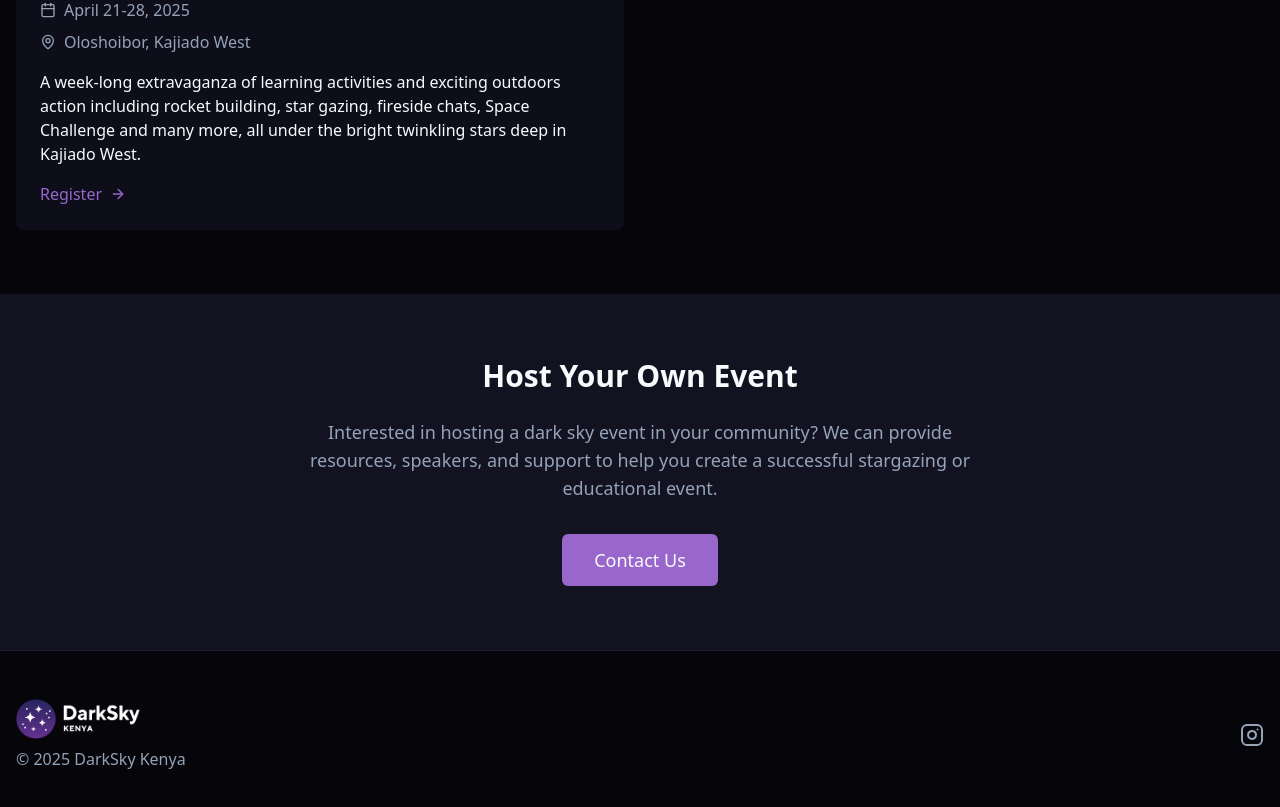
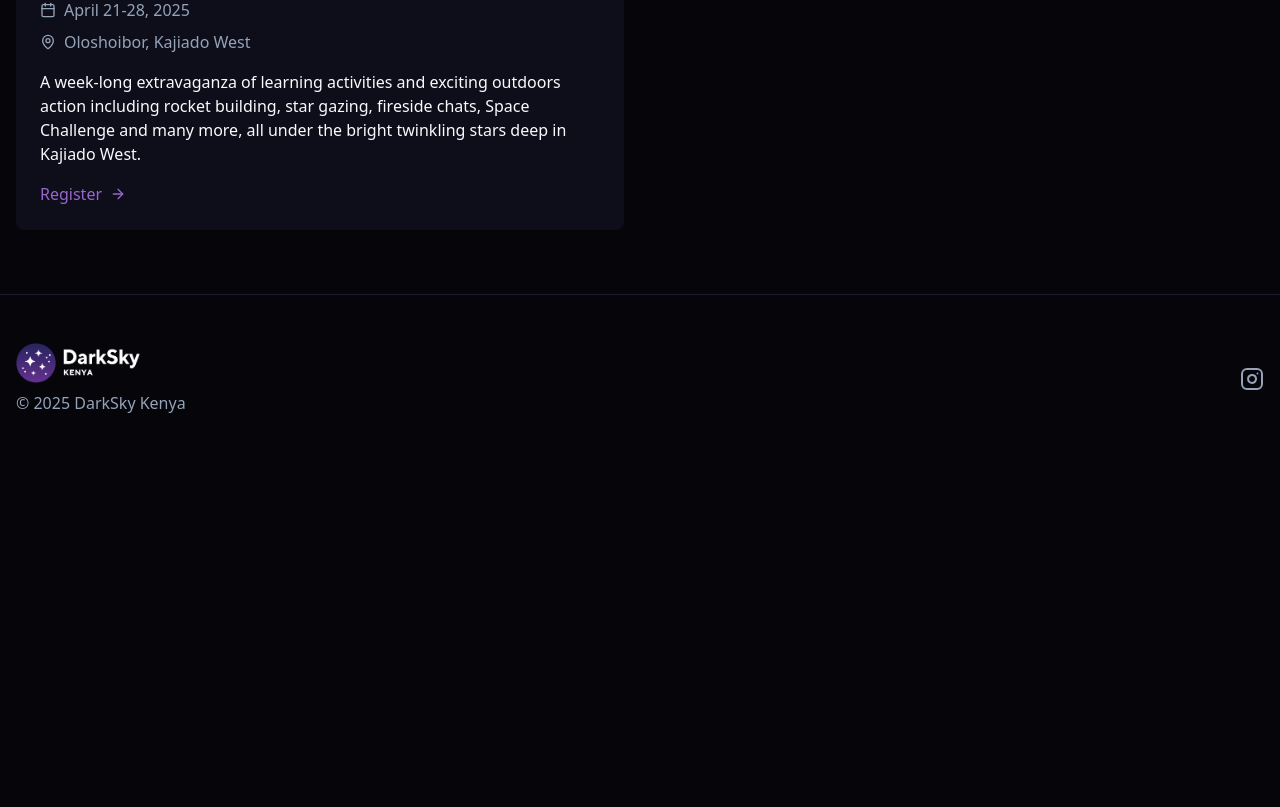
Before and after one commit to e-lion/darksky-kenya, a Next.js app: page /events in a window 1280 px wide. Shown: the part 807-1614 px from the top of the page. After the commit the page ends 1270 px from the top, so only its background shows below. Built offline with nearby package versions, Linux system fonts and the light colour scheme.

Commit message:
remoeved wild section

```diff
--- a/app/events/page.tsx
+++ b/app/events/page.tsx
@@ -42,21 +42,6 @@ export default function Events() {
         </div>
       </section>
 
-      <section className="py-16 bg-secondary">
-        <div className="container mx-auto px-4 text-center">
-          <h2 className="text-3xl font-bold mb-6">Host Your Own Event</h2>
-          <p className="text-lg text-muted-foreground max-w-2xl mx-auto mb-8">
-            Interested in hosting a dark sky event in your community? We can provide resources, speakers, and support to
-            help you create a successful stargazing or educational event.
-          </p>
-          <Link
-            href="/contact"
-            className="inline-flex items-center justify-center rounded-md bg-primary text-primary-foreground px-8 py-3 text-lg font-medium hover:bg-primary/90"
-          >
-            Contact Us
-          </Link>
-        </div>
-      </section>
 
       <footer className="py-12 border-t">
         <div className="container mx-auto px-4">
```
